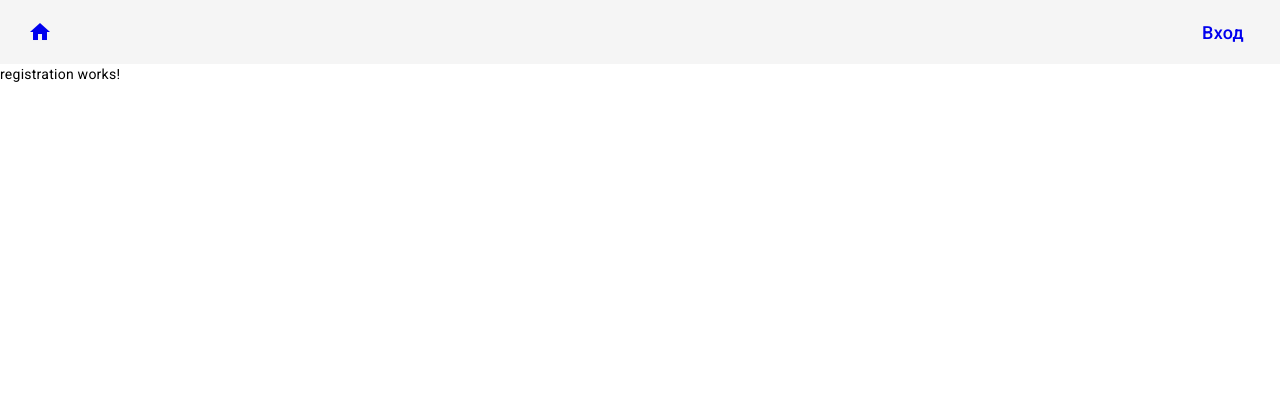
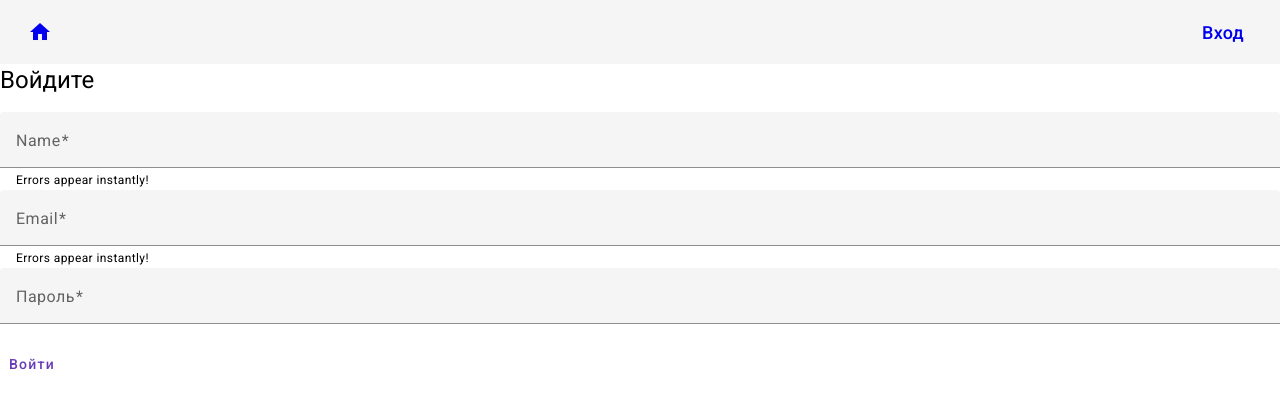
Before and after one commit to Captainlomik/angular_jun, an Angular app: page /register in a window 1280 px wide. Shown: the top 408 px of the page. Built offline with nearby package versions, Linux system fonts and the light colour scheme.

Commit message:
add forms form

```diff
--- a/src/app/auth/login-page/login-page.component.html
+++ b/src/app/auth/login-page/login-page.component.html
@@ -1,20 +1,17 @@
 <div class="login">
     <h1 class="login__title">Войдите</h1>
-    <form  class="login__form">
-        <div class="login__form-email">
-            <mat-form-field>
-                <mat-label>Введите ваш email</mat-label>
-                <input matInput placeholder="ivanov@mail.ru" [formControl]="email" required>
-                <mat-error *ngIf="email.invalid">error</mat-error>
+    <form class="login__form" [formGroup]="loginForm" (ngSubmit)="login()">
+        <div class="loginForm">
+            <mat-form-field class="example-full-width">
+                <mat-label>Email</mat-label>
+                <input type="email" matInput formControlName="email" placeholder="Ex. pat@example.com">
+                <mat-hint>Errors appear instantly!</mat-hint>
+            </mat-form-field>
+            <mat-form-field class="example-full-width">
+                <mat-label>Пароль</mat-label>
+                <input type="email" matInput formControlName="password">
             </mat-form-field>
         </div>
-        <div class="login__form-password">
-            <mat-form-field hintLabel="Max 10 characters">
-                <mat-label>Enter some input</mat-label>
-                <input matInput #input maxlength="10" placeholder="Ex. Nougat">
-                <mat-hint align="end">{{input.value.length}}/10</mat-hint>
-              </mat-form-field>
-        </div>
-
+        <button type="submit" mat-button color="primary">Войти</button>
     </form>
 </div>
--- a/src/app/auth/login-page/login-page.component.scss
+++ b/src/app/auth/login-page/login-page.component.scss
@@ -0,0 +1,13 @@
+.login {
+    height: 100%;
+    display: flex;
+    flex-direction: column;
+    align-items: center;
+    justify-content: center;
+
+}
+
+.loginForm{
+    display: flex;
+    flex-direction: column;
+}
--- a/src/app/auth/login-page/login-page.component.ts
+++ b/src/app/auth/login-page/login-page.component.ts
@@ -1,16 +1,27 @@
 import { Component, OnInit } from '@angular/core';
-import { FormGroup } from '@angular/forms';
+import { FormControl, FormGroup, Validators } from '@angular/forms';
 
 @Component({
   selector: 'app-login-page',
   templateUrl: './login-page.component.html',
   styleUrls: ['./login-page.component.scss']
 })
-export class LoginPageComponent implements OnInit{
+export class LoginPageComponent implements OnInit {
   loginForm: FormGroup;
 
-  ngOnInit(){
-
+  ngOnInit() {
+    this.loginForm = new FormGroup({
+      email: new FormControl('', [Validators.required, Validators.email]),
+      password: new FormControl('', [Validators.required, Validators.minLength(6)])
+    })
   }
 
+  login() {
+    let user2
+    let user = localStorage.getItem('user')
+    if (user) {
+      user2 = JSON.parse(user)
+    }
+    console.log(user2)
+  }
 }
--- a/src/app/auth/registration-page/registration-page.component.html
+++ b/src/app/auth/registration-page/registration-page.component.html
@@ -1 +1,22 @@
-<p>registration works!</p>
+<div class="login">
+    <h1 class="login__title">Войдите</h1>
+    <form class="login__form" [formGroup]="regForm" (ngSubmit)="save()">
+        <div class="loginForm">
+            <mat-form-field class="example-full-width">
+                <mat-label>Name</mat-label>
+                <input type="email" matInput formControlName="name" placeholder="Ex. pat@example.com">
+                <mat-hint>Errors appear instantly!</mat-hint>
+            </mat-form-field>
+            <mat-form-field class="example-full-width">
+                <mat-label>Email</mat-label>
+                <input type="email" matInput formControlName="email" placeholder="Ex. pat@example.com">
+                <mat-hint>Errors appear instantly!</mat-hint>
+            </mat-form-field>
+            <mat-form-field class="example-full-width">
+                <mat-label>Пароль</mat-label>
+                <input type="email" matInput formControlName="password">
+            </mat-form-field>
+        </div>
+        <button type="submit" mat-button color="primary">Войти</button>
+    </form>
+</div>
--- a/src/app/auth/registration-page/registration-page.component.scss
+++ b/src/app/auth/registration-page/registration-page.component.scss
@@ -0,0 +1,4 @@
+.loginForm{
+    display: flex;
+    flex-direction: column;
+}
--- a/src/app/auth/registration-page/registration-page.component.ts
+++ b/src/app/auth/registration-page/registration-page.component.ts
@@ -1,10 +1,27 @@
-import { Component } from '@angular/core';
+import { Component, OnInit } from '@angular/core';
+import { FormControl, FormGroup, Validators } from '@angular/forms';
+import { User } from 'src/app/shared/interfaces';
 
 @Component({
   selector: 'app-registration-page',
   templateUrl: './registration-page.component.html',
   styleUrls: ['./registration-page.component.scss']
 })
-export class RegistrationPageComponent {
+export class RegistrationPageComponent implements OnInit {
 
+  regForm: FormGroup
+  user: User
+
+  ngOnInit() {
+    this.regForm = new FormGroup({
+      name: new FormControl('', Validators.required),
+      email: new FormControl('', [Validators.required, Validators.email]),
+      password: new FormControl('', [Validators.required, Validators.minLength(6)])
+    })
+  }
+
+  save() {
+    this.user = this.regForm.value
+    localStorage.setItem('user', JSON.stringify(this.user))
+  }
 }
--- a/src/app/shared/interfaces.ts
+++ b/src/app/shared/interfaces.ts
@@ -0,0 +1,5 @@
+export interface User {
+    name: string,
+    email: string,
+    password: string,
+}
--- a/src/app/shared/layouts/auth-layout/auth-layout.component.scss
+++ b/src/app/shared/layouts/auth-layout/auth-layout.component.scss
@@ -6,6 +6,9 @@
     display: none;
 }
 
+header{
+    max-height: 80px;
+}
 .auth {
     &__header {
 
@@ -24,3 +27,7 @@
         }
     }
 }
+
+.auth{
+    height: calc(100vh - 80px );
+}
--- a/tsconfig.json
+++ b/tsconfig.json
@@ -6,6 +6,7 @@
     "outDir": "./dist/out-tsc",
     "forceConsistentCasingInFileNames": true,
     "strict": true,
+    "strictPropertyInitialization": false,
     "noImplicitOverride": true,
     "noPropertyAccessFromIndexSignature": true,
     "noImplicitReturns": true,
```
Also changed, not shown: src/app/shared/material.module.ts (+5 -2 lines).
